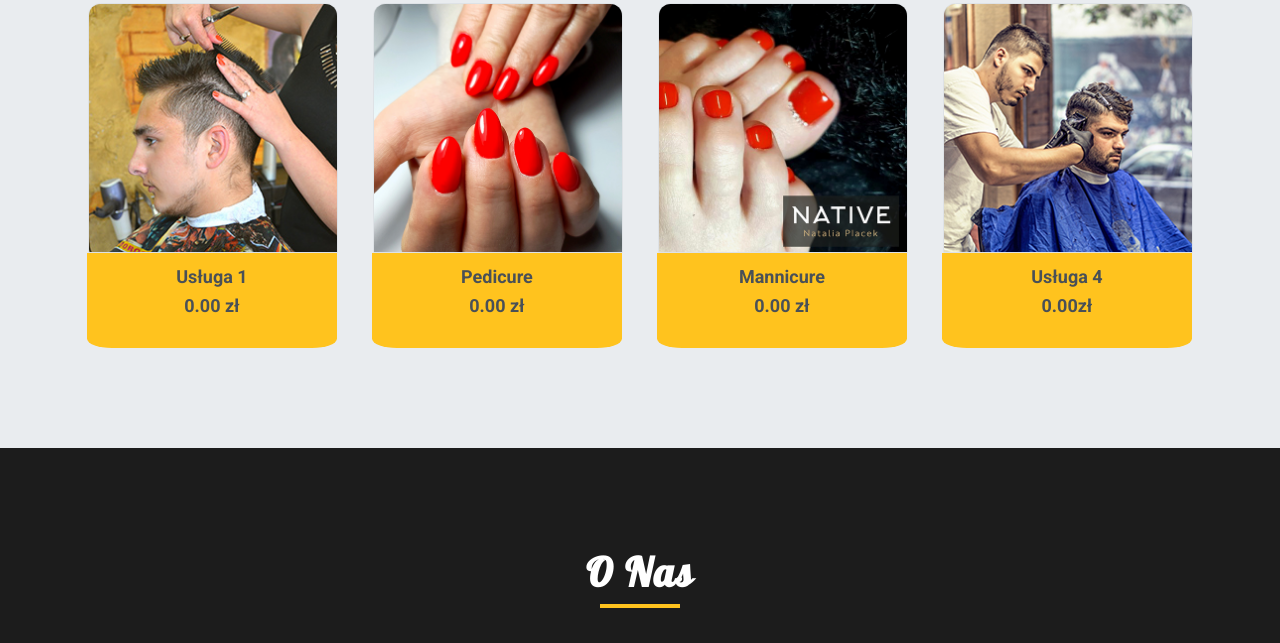
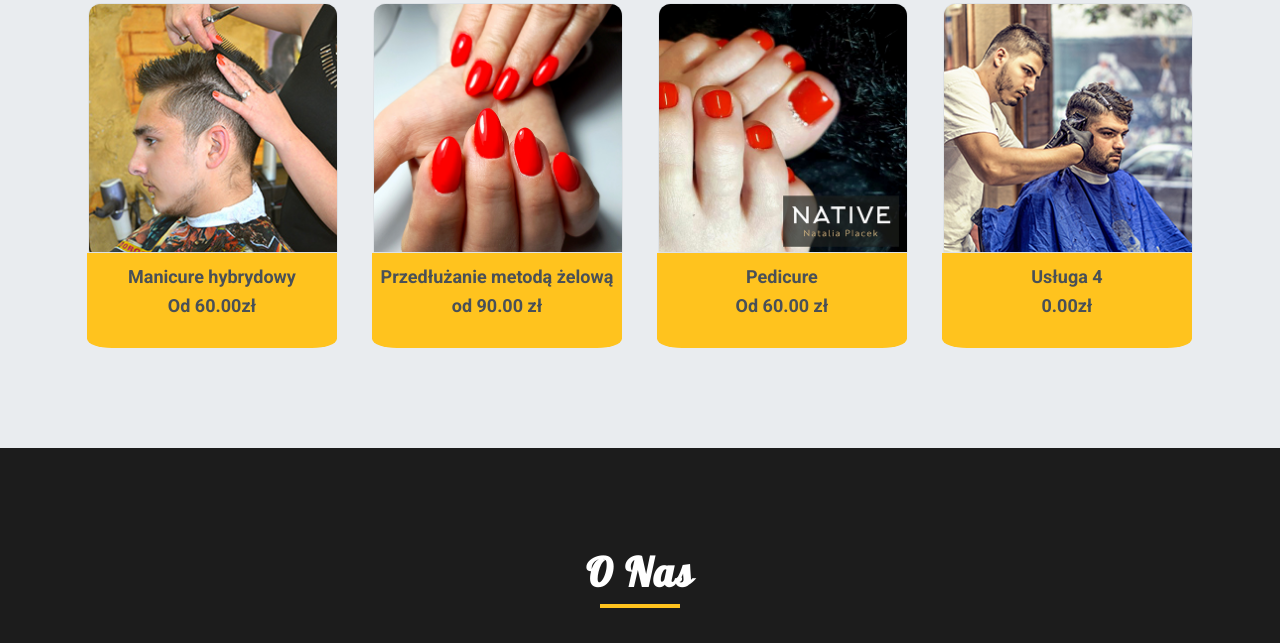
Before and after one commit to yaneczq/native, a plain HTML site: page index.html in a window 1280 px wide. Shown: the part 1160-1803 px from the top of the page. Drawn offline with Linux system fonts and the light colour scheme.

Commit message:
Update index.html

```diff
--- a/index.html
+++ b/index.html
@@ -154,21 +154,21 @@ License URL: https://creativecommons.org/licenses/by/4.0/
                         <div class="col-md-3 col-sm-6">
                             <div class="service-cont wow fadeInUp" data-wow-delay="0.3s">
                                 <img src="img/service/service-1.jpg" alt="" class="img-fluid">
-                                <div class="service-desc">Usługa 1 <p>0.00 zł</p></div>
+                                <div class="service-desc">Manicure hybrydowy <p>Od 60.00zł</p></div>
 
                             </div>
                         </div>
                         <div class="col-md-3 col-sm-6">
                             <div class="service-cont wow fadeInUp" data-wow-delay="0.6s">
                                 <img src="img/service/service-2.jpg" alt="" class="img-fluid">
-                                <div class="service-desc">Pedicure <p>0.00 zł</p></div>
+                                <div class="service-desc">Przedłużanie metodą żelową<p>od 90.00 zł</p></div>
 
                             </div>
                         </div>
                         <div class="col-md-3 col-sm-6">
                             <div class="service-cont wow fadeInUp" data-wow-delay="0.9s">
                                 <img src="img/service/service-3.jpg" alt="" class="img-fluid">
-                                <div class="service-desc">Mannicure <p>0.00 zł</p></div>
+                                <div class="service-desc">Pedicure <p>Od 60.00 zł</p></div>
 
                             </div>
                         </div>
```
